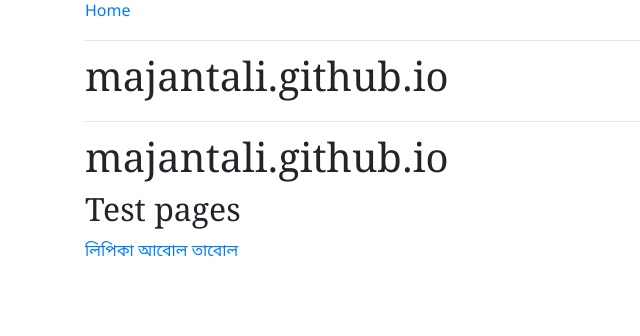
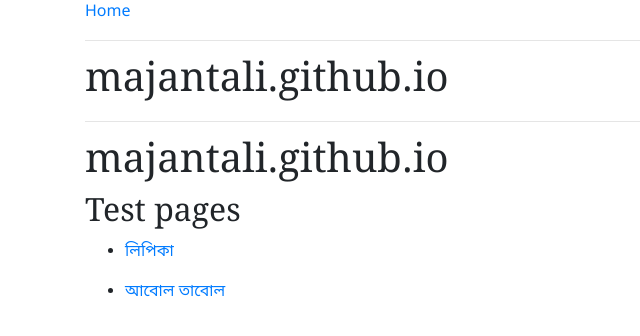
Before and after one commit to majantali/majantali.github.io, a Jekyll site: the page built from README.md, in a window 1280 px wide. Shown: the top 336 px of the page, without its empty margins (0-640 px from the left). Built offline with Jekyll 4.4.1, drawn with Linux system fonts in a browser that asks for light colours; some web fonts are replaced; our own code applies the rules of GitHub Pages for plain Markdown files.

Commit message:
still trying to get correct font in pre

```diff
--- a/README.md
+++ b/README.md
@@ -2,5 +2,6 @@
 
 ## Test pages
 
-[লিপিকা](bnarchive/RabindranathTagore_Prose_Lipika)
-[আবোল তাবোল](bnarchive/SukumarRay_Poetry_AbolTabol)
+- [লিপিকা](bnarchive/RabindranathTagore_Prose_Lipika)
+
+- [আবোল তাবোল](bnarchive/SukumarRay_Poetry_AbolTabol)
--- a/_config.yml
+++ b/_config.yml
@@ -1,2 +1,5 @@
 ## Jekyll build settings
 markdown: kramdown
+kramdown:
+  syntax_highlighter_opts:
+    disable : true
--- a/assets/styles/custom.css
+++ b/assets/styles/custom.css
@@ -25,9 +25,10 @@ img
 
 pre
 {
+    font-family: 'Noto Sans Bengali', 'Noto Serif';
     padding: 0.5em;
     font-weight: normal;
-    font-size: 100%;
+    font-size: 90%;
 }
 
 h1, h2, h3
```
